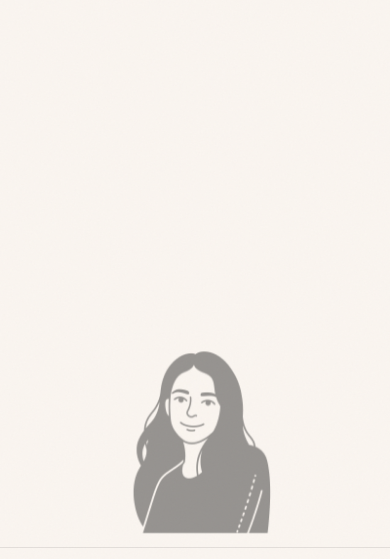
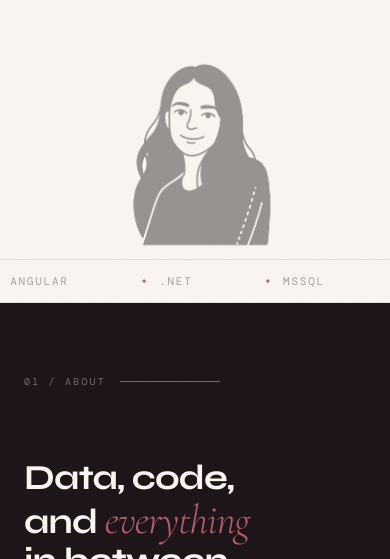
Before and after one commit to HiliMor/hili-bio, a plain HTML site: page index.html in a window 390 px wide. Shown: the part 297-856 px from the top of the page. Drawn offline with nearby package versions, Linux system fonts and the light colour scheme; a web font is replaced by a local one.

Commit message:
avatar image

```diff
--- a/index.html
+++ b/index.html
@@ -624,7 +624,7 @@
         }
         .hero {
           padding: 72px 24px 0;
-          min-height: 100svh;
+          min-height: auto;
           justify-content: flex-start;
           gap: 12px;
         }
@@ -648,7 +648,7 @@
           width: auto;
           max-width: 90%;
           height: 54svh;
-          margin: auto auto 0;
+          margin: 16px auto 0;
           right: auto;
           top: auto;
           bottom: auto;
```
